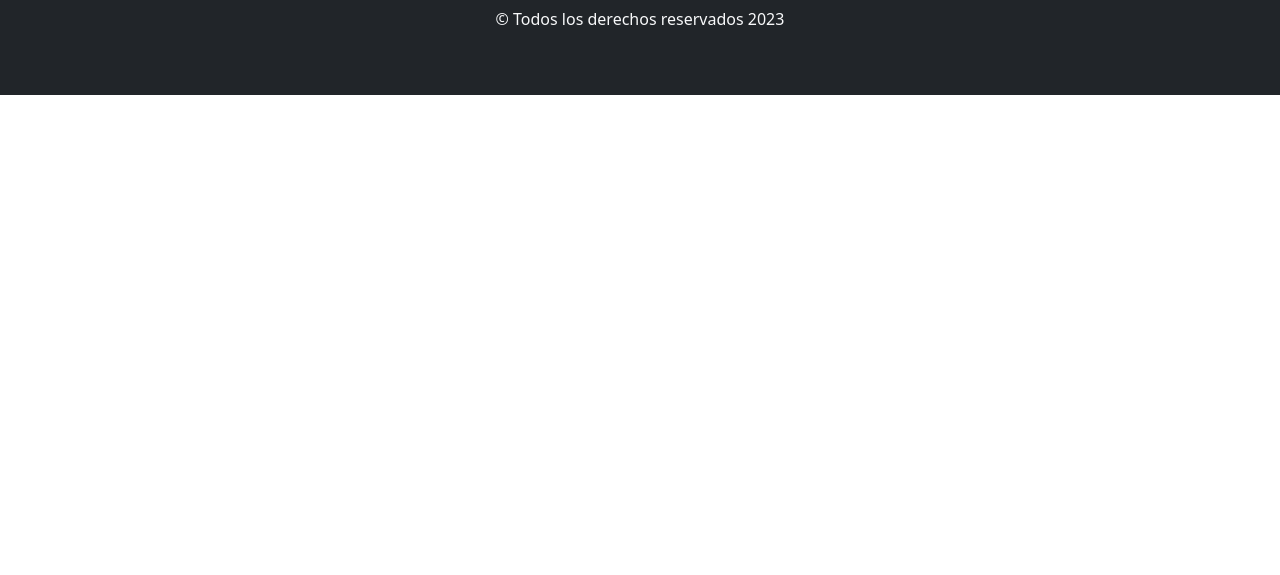
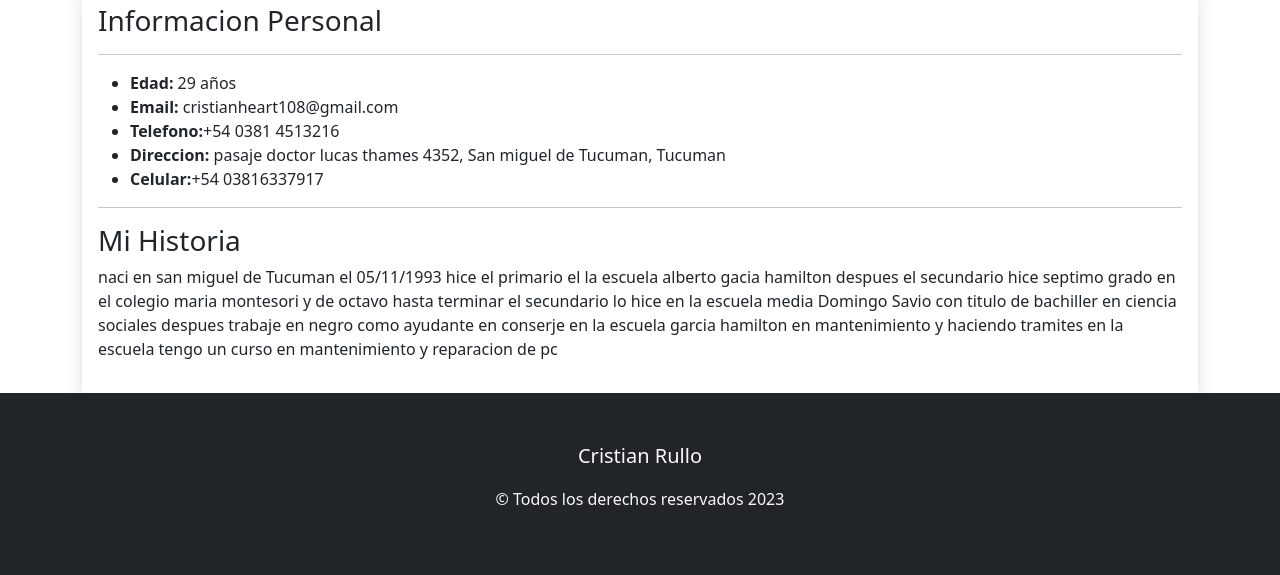
Before and after one commit to DragonHeart77/DragonHeart77.github.io, a plain HTML site: page index.html in a window 1280 px wide. Shown: the part 511-1086 px from the top of the page. Before the commit the page ends 800 px from the top, so only its background shows below. Drawn offline with Linux system fonts and the light colour scheme.

Commit message:
se agrego informacion persona y datos de mi historia a la seccion sobre mi

```diff
--- a/index.html
+++ b/index.html
@@ -48,6 +48,25 @@
         <h1>Cristian Rullo</h1>
         <p>programador</p>
       </section>
+      <section class="container" class="my-4">
+        <section id="sobreMi">
+          <h2 class="text-center display-4">Sobre Mi</h2>
+          <article class="shadow p-3">
+            <h3>Informacion Personal</h3>
+            <hr>
+            <ul>
+              <li><b>Edad:</b> 29 años</li>
+              <li><b>Email:</b> cristianheart108@gmail.com</li>
+              <li><b>Telefono:</b>+54 0381 4513216</li>
+              <li><b>Direccion:</b> pasaje doctor lucas thames 4352, San miguel de Tucuman, Tucuman</li>
+              <li><b>Celular:</b>+54 03816337917</li>
+            </ul>
+            <hr>
+            <h3>Mi Historia</h3>
+            <p>naci en san miguel de Tucuman el 05/11/1993 hice el primario el la escuela alberto gacia hamilton despues el secundario hice septimo grado en el colegio maria montesori y de octavo hasta terminar el secundario lo hice en la escuela media Domingo Savio con titulo de bachiller en ciencia sociales despues trabaje en negro como ayudante en conserje en la escuela garcia hamilton en mantenimiento y haciendo tramites en la escuela tengo un curso en mantenimiento y reparacion de pc</p>
+          </article>
+        </section>
+      </section>
     </main>
     <footer class="bg-dark text-light py-5 text-center">
       <p class="lead">Cristian Rullo</p>
```
